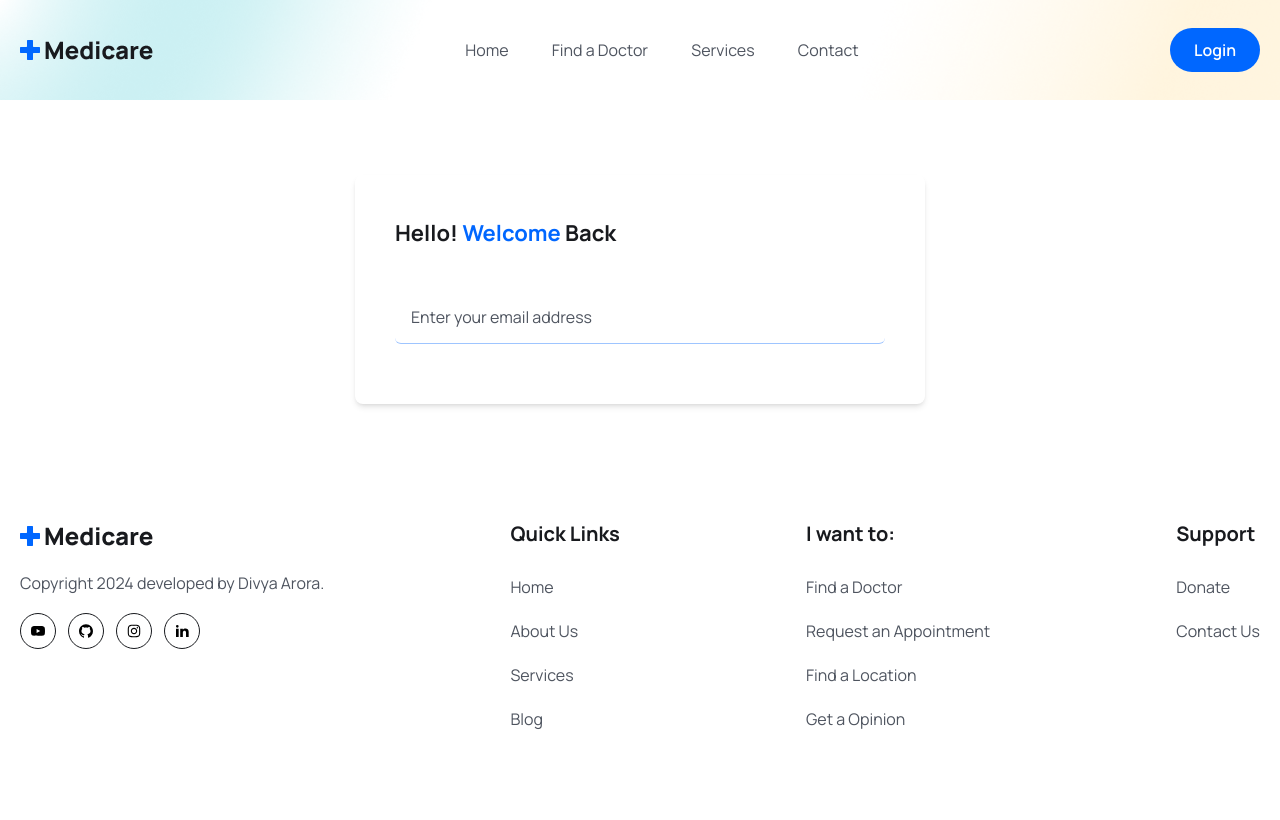
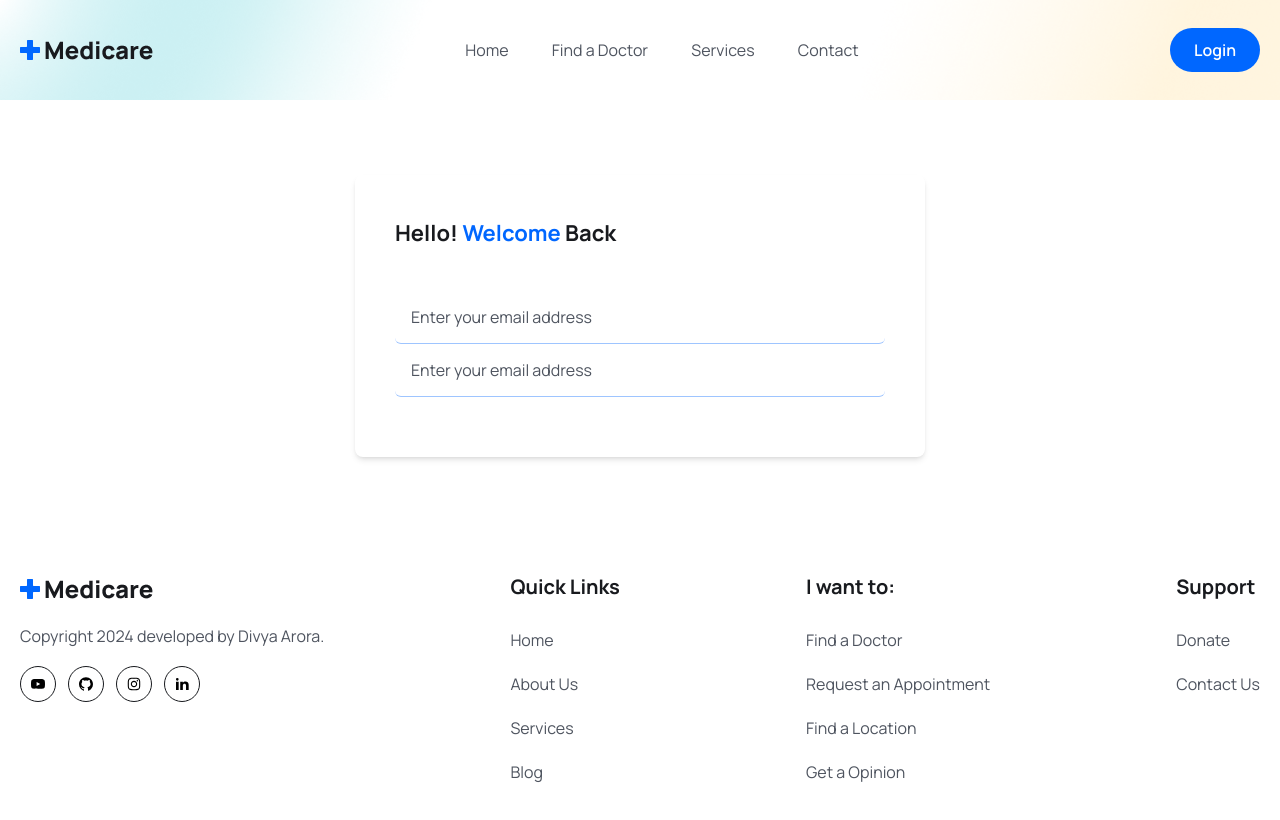
Before and after one commit to aroraadivya/Mern-Stack-Medicare, a React (Vite) app in the folder frontend/: page /login in a window 1280 px wide. Shown: the top 820 px of the page. Built offline with nearby package versions, Linux system fonts and the light colour scheme.

Commit message:
Add duplicate email input field in Login component for improved user experience

```diff
--- a/frontend/src/pages/Login.jsx
+++ b/frontend/src/pages/Login.jsx
@@ -33,6 +33,16 @@ const Login = () => {
                         value={FormData.email}
                         onChange={handleInputChange}
                         className='w-full px-4 py-3 border-b border-solid border-[#0066ff61] focus:outline-none focus:border-primaryColor focus:border-b-primaryColor text-[16px] leading-7 text-headingColor placeholder:text-textColor rounded-md cursor-pointer' required />
+
+                        <div className='mb-5'>
+                            <input
+                                type='email'
+                                placeholder='Enter your email address'
+                                name='email'
+                                value={FormData.email}
+                                onChange={handleInputChange}
+                                className='w-full px-4 py-3 border-b border-solid border-[#0066ff61] focus:outline-none focus:border-primaryColor focus:border-b-primaryColor text-[16px] leading-7 text-headingColor placeholder:text-textColor rounded-md cursor-pointer' required />
+                        </div>
                     </div>
                 </form>
             </div>
```
